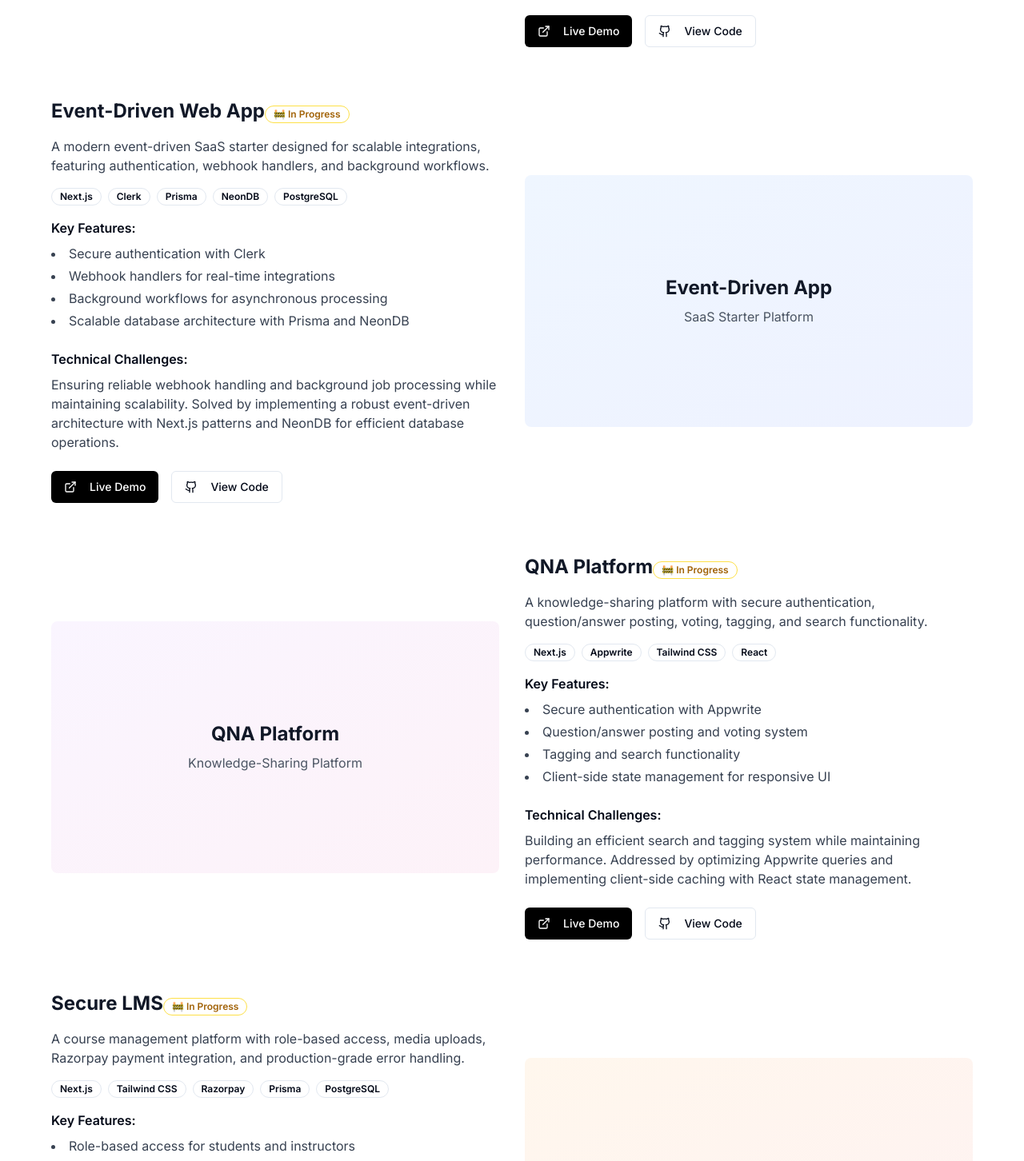
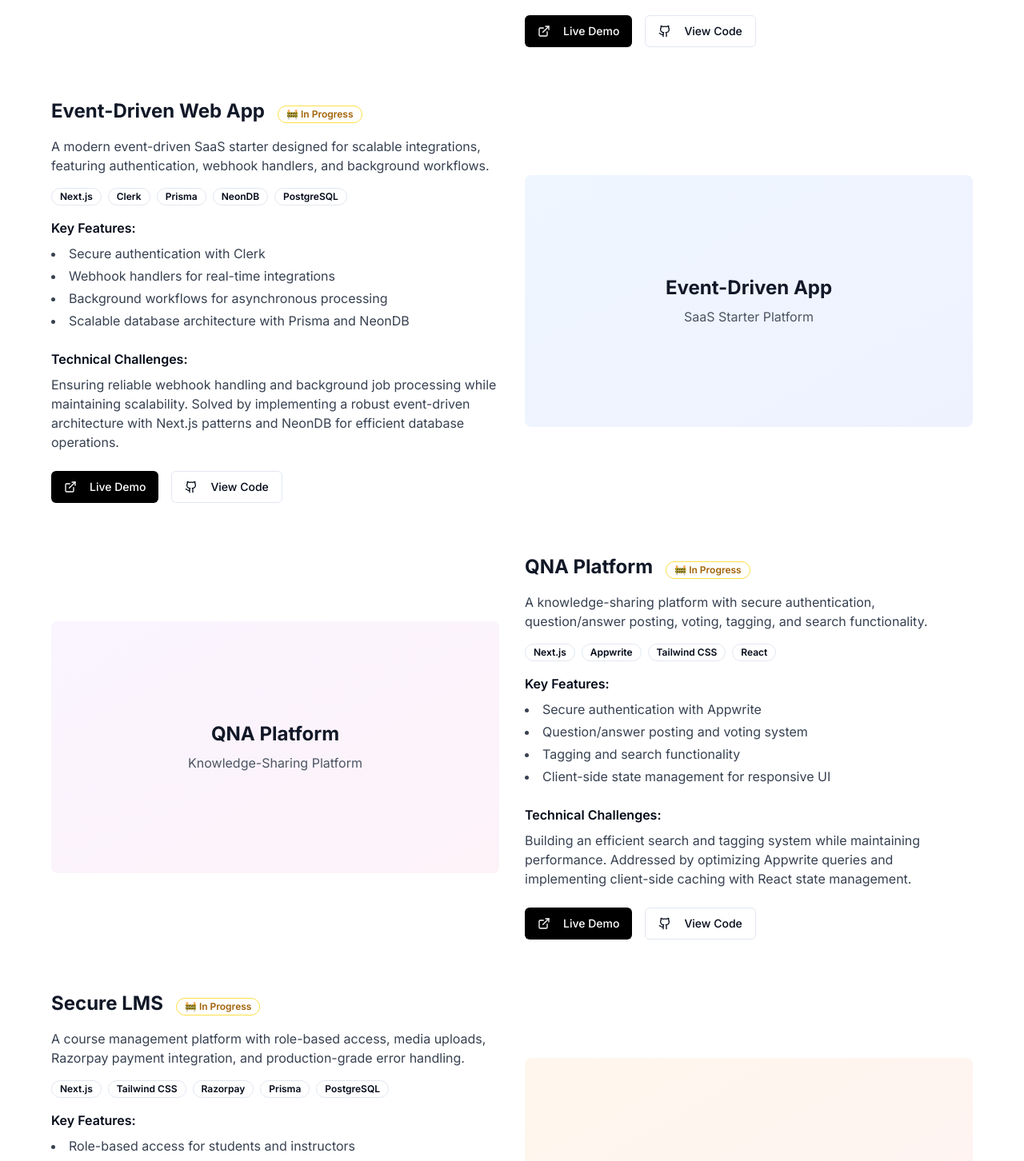
Before and after one commit to amitkukrejadev/portfilio, a Next.js app: page /projects in a window 1280 px wide. Shown: the part 918-2370 px from the top of the page at 80% size. Built offline with nearby package versions, Linux system fonts and the light colour scheme.

Commit message:
updated the repository url

```diff
--- a/app/page.tsx
+++ b/app/page.tsx
@@ -702,7 +702,7 @@ export default function Home() {
                   FrameGenie
                   <Badge
                     variant="outline"
-                    className="ml-4 text-yellow-700chnical Challenge border-green-400"
+                    className="ml-4 text-yellow-700 border-green-400"
                   >
                     ✅ Live
                   </Badge>
--- a/app/projects/page.tsx
+++ b/app/projects/page.tsx
@@ -141,7 +141,7 @@ export default function ProjectsPage() {
                   Event-Driven Web App
                   <Badge
                     variant="outline"
-                    className="text-yellow-700 border-yellow-300"
+                    className="ml-4 text-yellow-700 border-yellow-300"
                   >
                     🚧 In Progress
                   </Badge>
@@ -234,7 +234,7 @@ export default function ProjectsPage() {
                   QNA Platform
                   <Badge
                     variant="outline"
-                    className="text-yellow-700 border-yellow-300"
+                    className="ml-4 text-yellow-700 border-yellow-300"
                   >
                     🚧 In Progress
                   </Badge>
@@ -304,7 +304,7 @@ export default function ProjectsPage() {
                   Secure LMS
                   <Badge
                     variant="outline"
-                    className="text-yellow-700 border-yellow-300"
+                    className="ml-4 text-yellow-700 border-yellow-300"
                   >
                     🚧 In Progress
                   </Badge>
@@ -499,7 +499,7 @@ export default function ProjectsPage() {
                       <Button variant="outline" size="sm">
                         <Github className="w-4 h-4 mr-2" />
                         <a
-                          href="https://github.com/amitkukrejadev/quiz-app"
+                          href="https://github.com/amitkukrejadev/react-quiz-app"
                           target="_blank"
                           rel="noopener noreferrer"
                         >
```
